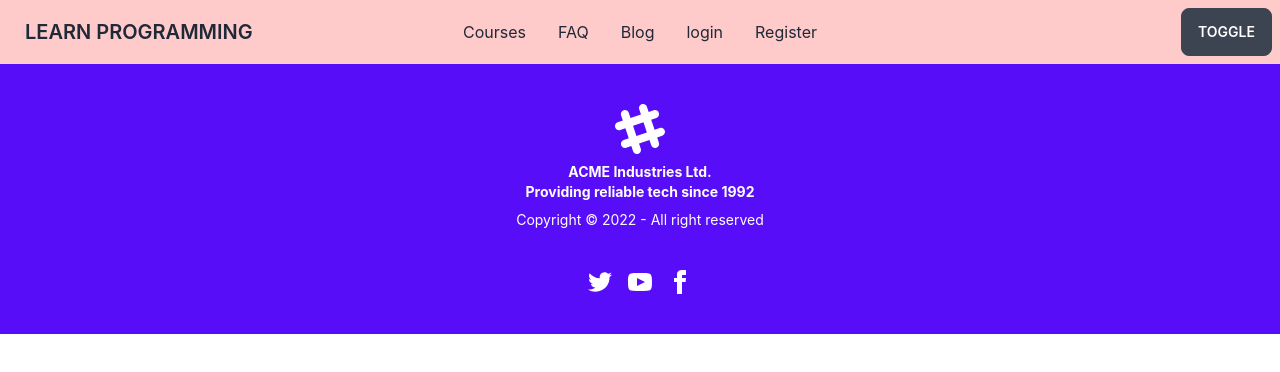
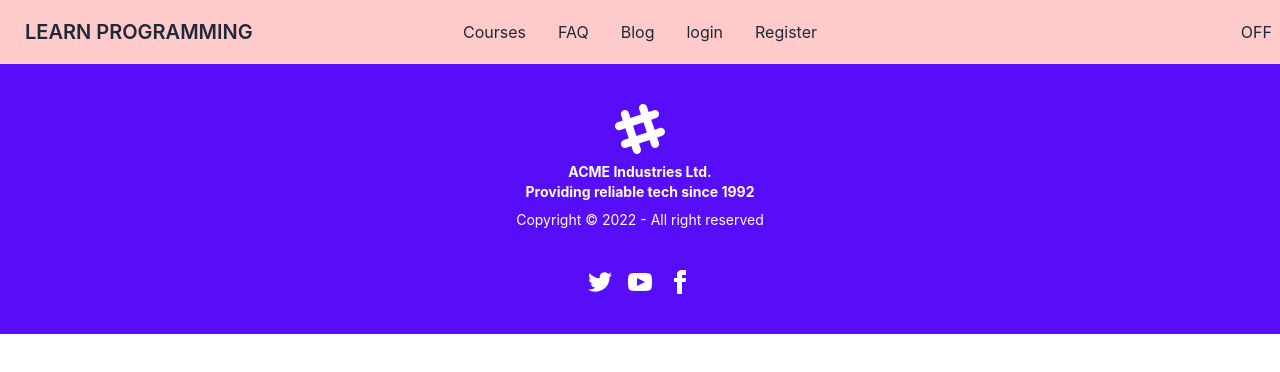
Before and after one commit to Mousumi2001/assignment-11, a React (Create React App) app: page / in a window 1280 px wide. Shown: the top 372 px of the page. Built offline with nearby package versions, Linux system fonts and the light colour scheme.

Commit message:
create sign in with github button

```diff
--- a/src/component/Header/Header.js
+++ b/src/component/Header/Header.js
@@ -32,7 +32,12 @@ const Header = () => {
                     </ul>
                 </div>
                 <div className="navbar-end">
-                    <a className="btn">toggle</a>
+                    {/* <a className="btn">toggle</a> */}
+                    <label className="swap">
+                        <input type="checkbox" />
+                        <div className="swap-on">ON</div>
+                        <div className="swap-off">OFF</div>
+                    </label>
                 </div>
             </div>
         </div>
--- a/src/component/Router/Routers.js
+++ b/src/component/Router/Routers.js
@@ -41,6 +41,10 @@ const Routers = () => {
                 //     element: <Cart></Cart>
                 // }
             ]
+        },
+        {
+            path: '*',
+            element: <div><h1 className='text-5xl'>4O4 page</h1></div>
         }
     ])
     return (
```
